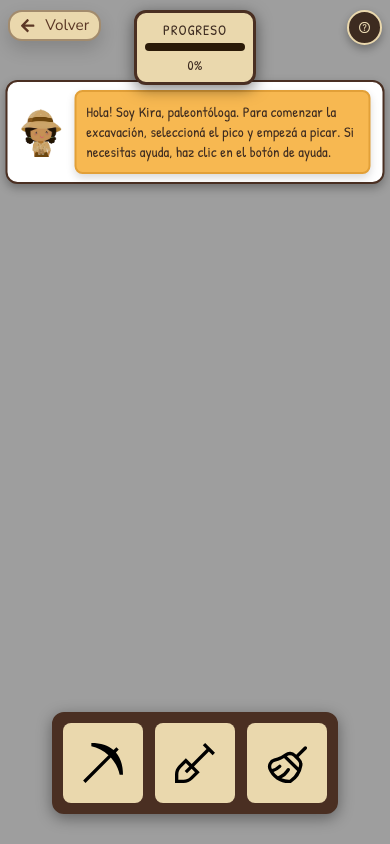
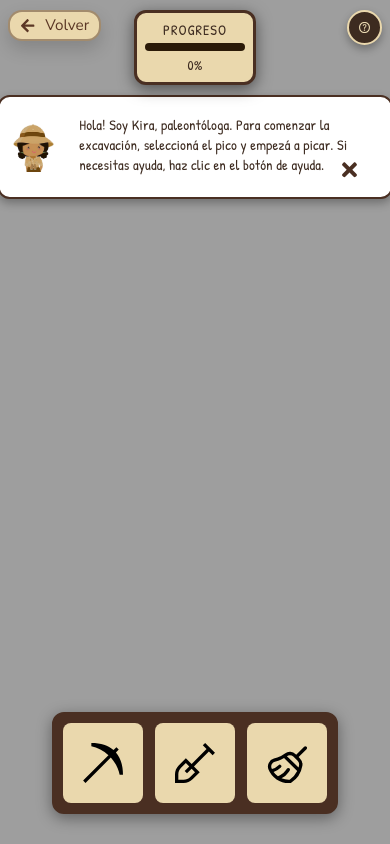
Before and after one commit to agusti03/caminando-web, a React (Vite) app: page /excavacion in a window 390 px wide. Built offline with nearby package versions, Linux system fonts and the light colour scheme.

Commit message:
arreglos y cambios visuales chicos

```diff
--- a/src/pages/Excavacion.css
+++ b/src/pages/Excavacion.css
@@ -171,19 +171,25 @@
     display: flex;
     flex-direction: row-reverse;
     position: absolute;
-    top: 80px; /* Bajado para evitar solapamiento con la barra de progreso */
+    top: 95px; /* Se baja un poco más para asegurar distancia con la barra de progreso */
     left: 50%;
     transform: translateX(-50%);
-    width: 90%;
+    width: 94%; /* Aumentamos levemente el ancho para dar más aire al texto */
     background-color: #fff;
     border: 2px solid #4a2f22;
     border-radius: 12px;
     padding: 8px 12px;
     align-items: center;
-    gap: 12px;
+    gap: 15px; /* Mayor separación entre Kira y el texto */
     z-index: 55;
     animation: none;
     box-shadow: 0 4px 10px rgba(0,0,0,0.3);
+    pointer-events: none; /* Permite excavar "a través" de Kira */
+  }
+
+  /* En mobile, si el diálogo se oculta, desaparece todo el bloque blanco */
+  .kira-guia.guia-oculta {
+    display: none;
   }
 
   .kira-img {
@@ -203,12 +209,14 @@
   }
 
   .globo-texto {
-    background: transparent;
-    border: none;
+    background: transparent !important;
+    border: none !important;
     padding: 0;
     margin: 0;
-    box-shadow: none;
+    box-shadow: none !important;
     flex: 1;
+    position: relative;
+    pointer-events: none;
   }
 
   .globo-texto::after {
@@ -265,7 +273,7 @@
   pointer-events: none;
 }
 
-@media (min-width: 1024px) {
+@media (min-width: 769px) {
   .kira-guia {
     display: flex;
     flex-direction: column;
@@ -273,25 +281,28 @@
     position: absolute;
     bottom: 120px; /* Por encima de las herramientas */
     left: 30px; /* Ajustado para que no se pegue al borde */
-    z-index: 5;
+    z-index: 55; /* Aumentado para estar por encima de los canvas de tierra */
     animation: float 3s ease-in-out infinite;
+    pointer-events: none;
   }
 
   .kira-img {
     height: 280px;
     width: auto;
     filter: drop-shadow(0 10px 15px rgba(0,0,0,0.3));
+    pointer-events: none;
   }
 
-  .globo-texto {
-    background-color: #fcf8eb; /* Color crema del cuaderno */
+  .excavacion-page .globo-texto {
+    background-color: #ffffff !important;/* Fondo blanco */
     border: 4px solid #4a2f22; /* Marrón oscuro */
     border-radius: 20px;
-    padding: 16px;
+    padding: 16px 16px 30px 16px; /* Espacio extra abajo para la cruz */
     margin-bottom: 20px;
     max-width: 300px;
     position: relative;
     box-shadow: 0 6px 12px rgba(0,0,0,0.2);
+    pointer-events: none;
   }
 
   /* Triángulo del globo de texto */
@@ -306,14 +317,37 @@
     border-color: #4a2f22 transparent transparent;
   }
 
-  .globo-texto p {
+  .excavacion-page .globo-texto p {
     margin: 0;
     font-family: 'Patrick Hand', cursive;
     color: #3d2b20;
-    font-size: 1.6rem;
+    font-size: 1.5rem; /* Texto notablemente más grande en pantallas grandes */
     line-height: 1.3;
     text-align: center;
+    pointer-events: none;
   }
+}
+
+.kira-cerrar {
+  position: absolute;
+  bottom: 8px;
+  right: 12px;
+  background: none;
+  border: none;
+  color: #4a2f22;
+  font-size: 1.2rem;
+  cursor: pointer;
+  display: flex;
+  align-items: center;
+  justify-content: center;
+  pointer-events: auto; /* IMPORTANTE: El botón sí debe recibir clics */
+  transition: transform 0.2s ease;
+  z-index: 10;
+}
+
+.kira-cerrar:hover {
+  transform: scale(1.2);
+  color: #8c5836;
 }
 
 .herramientas-contenedor {
--- a/src/pages/Excavacion.jsx
+++ b/src/pages/Excavacion.jsx
@@ -1,5 +1,6 @@
 import { useState, useRef, useEffect } from 'react';
 import BotonVolver from '../components/BotonVolver';
+import { FaTimes } from 'react-icons/fa';
 import './Excavacion.css';
 
 import picoIcon from '../assets/pico.svg';
@@ -21,6 +22,7 @@ const TOOLS = [
 function Excavacion({ onBack }) {
   const [selectedTool, setSelectedTool] = useState(null);
   const [progress, setProgress] = useState(0);
+  const [isKiraVisible, setIsKiraVisible] = useState(true);
   const [showHelpModal, setShowHelpModal] = useState(false);
   const [layersReady, setLayersReady] = useState(false);
   const containerRef = useRef(null);
@@ -83,6 +85,13 @@ function Excavacion({ onBack }) {
       window.removeEventListener('resize', setupCanvases);
     };
   }, []);
+
+  // Reaparecer Kira automáticamente cuando el progreso llegue al 100%
+  useEffect(() => {
+    if (progress >= 100) {
+      setIsKiraVisible(true);
+    }
+  }, [progress]);
 
   const calculateProgress = () => {
     const canvas = canvasRefs[1].current;
@@ -211,14 +220,19 @@ function Excavacion({ onBack }) {
         <span className="progreso-porcentaje">{progress}%</span>
       </div>
 
-      <div className="kira-guia">
+      <div className={`kira-guia ${!isKiraVisible ? 'guia-oculta' : ''}`}>
+        {isKiraVisible && (
           <div className="globo-texto">
             <p>
               {progress >= 100
                 ? "¡Buen trabajo! Descubriste el fósil de un gliptodonte"
                 : "Hola! Soy Kira, paleontóloga. Para comenzar la excavación, seleccioná el pico y empezá a picar. Si necesitas ayuda, haz clic en el botón de ayuda."}
             </p>
+            <button className="kira-cerrar" onClick={() => setIsKiraVisible(false)} title="Cerrar diálogo">
+              <FaTimes />
+            </button>
           </div>
+        )}
         <img src={kiraImg} alt="Kira" className="kira-img" />
       </div>
 
```
Lines whose indentation alone changed are shown as unchanged.
